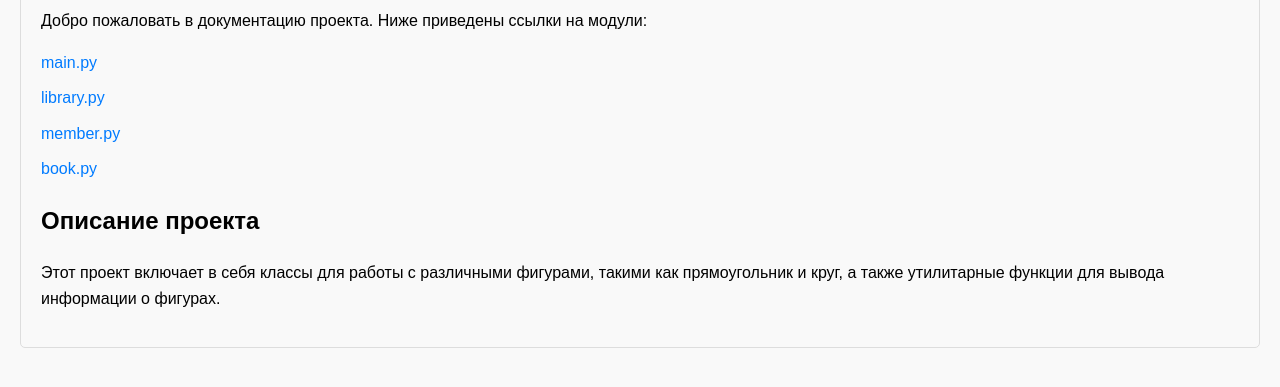
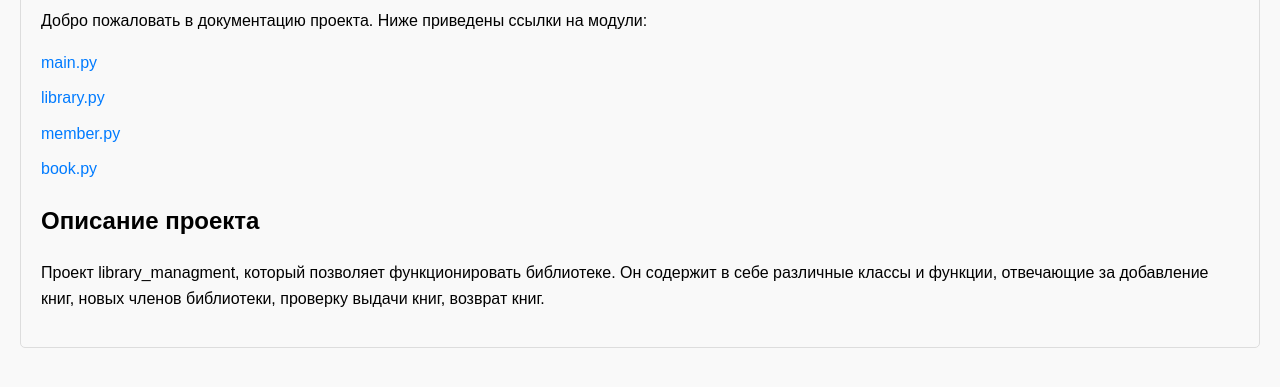
Before and after one commit to elyakkos/techdoc-lr4-DocPy, a plain HTML site: page docs/index.html in a window 1280 px wide. Shown: the part 127-514 px from the top of the page. Drawn offline with Linux system fonts and the light colour scheme.

Commit message:
Update index.html

```diff
--- a/docs/index.html
+++ b/docs/index.html
@@ -45,7 +45,7 @@
     </ul>
 
     <h2>Описание проекта</h2>
-    <p>Этот проект включает в себя классы для работы с различными фигурами, такими как прямоугольник и круг, а также утилитарные функции для вывода информации о фигурах.</p>
+    <p>Проект library_managment, который позволяет функционировать библиотеке. Он содержит в себе различные классы и функции, отвечающие за добавление книг, новых членов библиотеки, проверку выдачи книг, возврат книг.</p>
 
 </body>
 </html>
```
